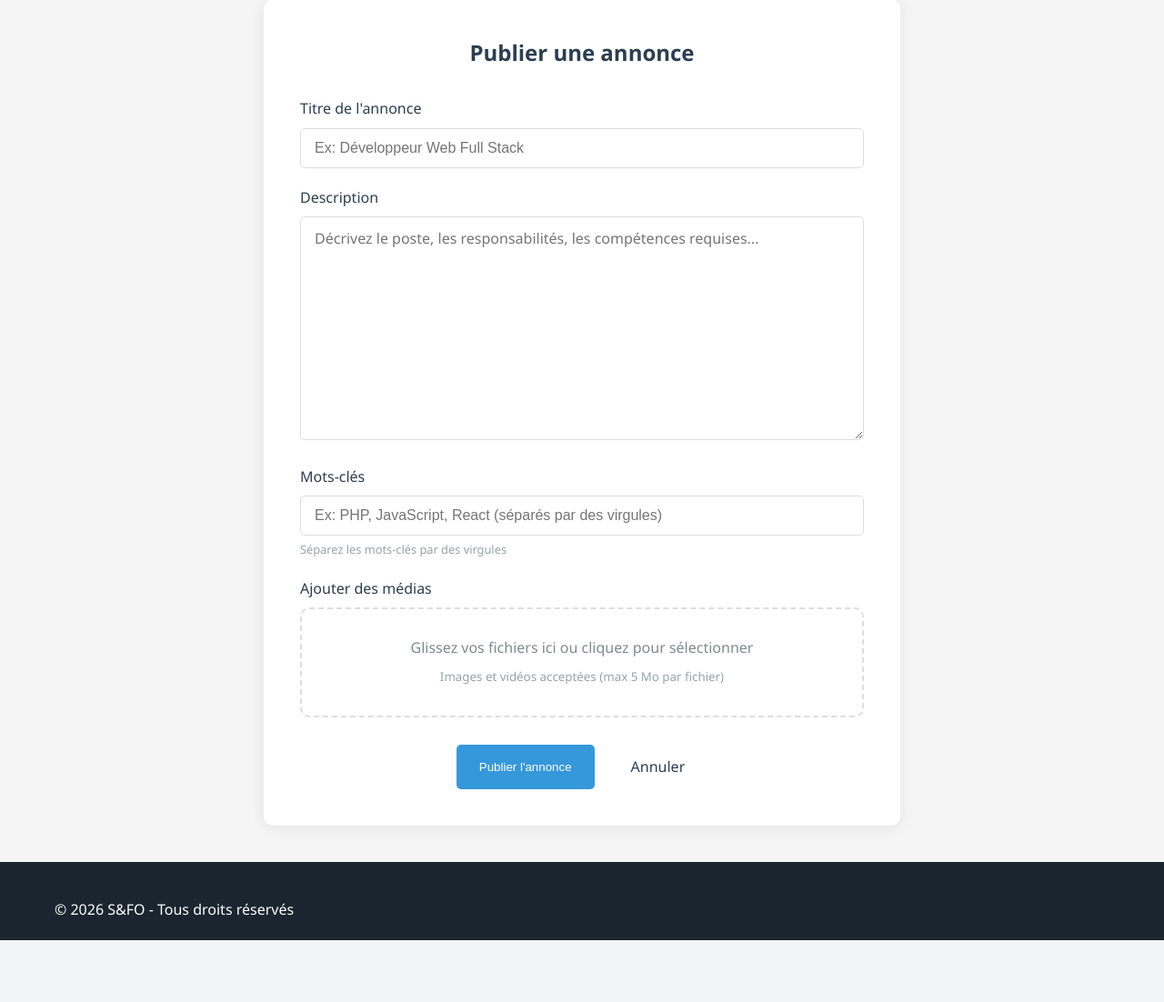
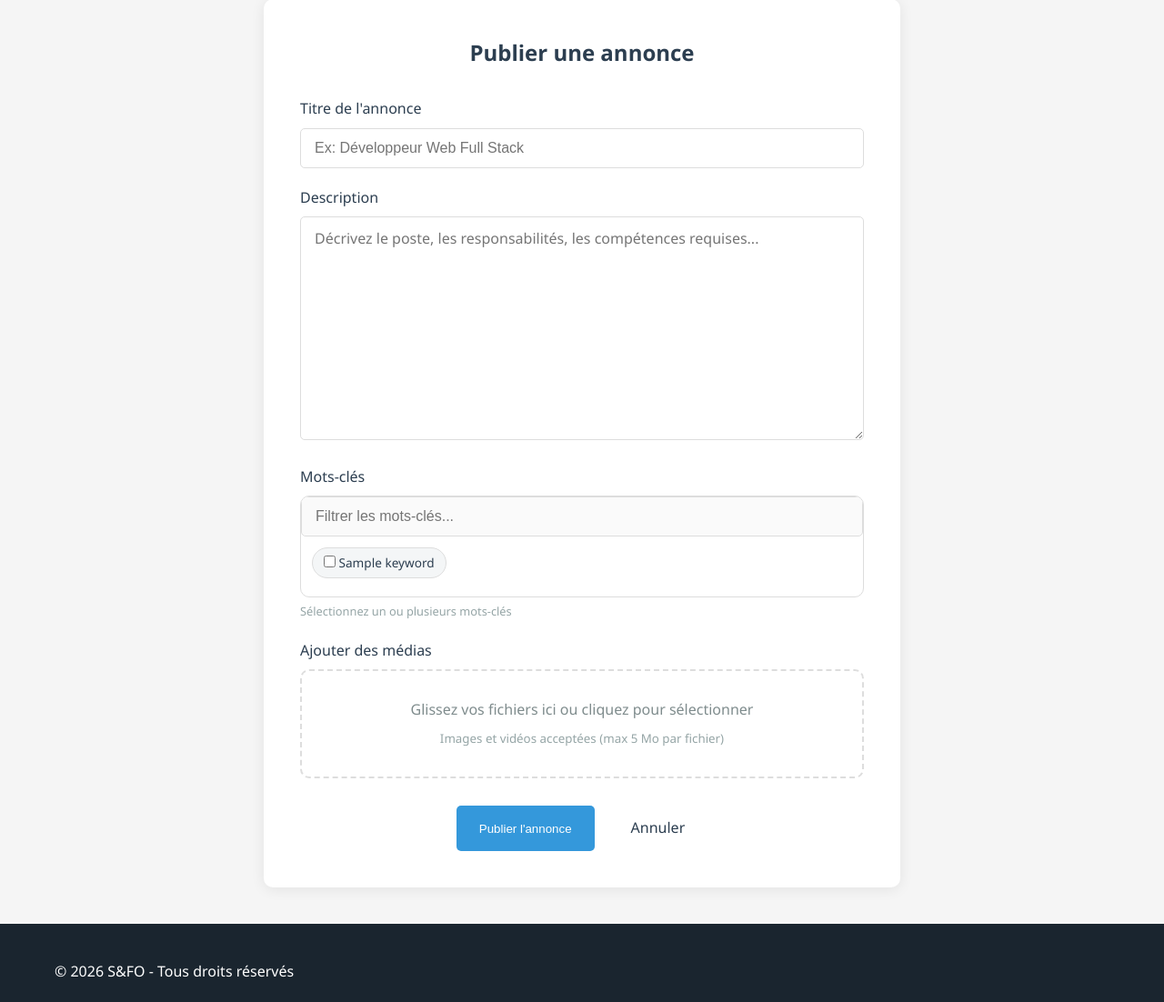
Before and after one commit to Maxime-jn/TPI_Search-Find_JOB, a PHP site: template views/annonce_add.php in a window 1280 px wide. Shown: the part 186-1288 px from the top of the page at 91% size. Before the commit the page ends 1220 px from the top, so only its background shows below. Run offline with PHP 8.4, Linux system fonts and the light colour scheme; the template is opened without the code that fills it: most values are stand-ins (such as "Sample title", 1, 10 or a date in 2020); data that the repository does not hold is empty.

Commit message:
Ajout de la gestion des mots-clés pour les annonces, y compris l'ajout, la suppression et l'affichage des mots-clés associés. Mise à jour des contrôleurs, des modèles et des vues pour intégrer cette fonctionnalité

```diff
--- a/public/css/style.css
+++ b/public/css/style.css
@@ -787,6 +787,95 @@ main {
     font-size: 0.8rem;
 }
 
+.keywords-wrapper {
+    border: 1px solid #ddd;
+    border-radius: 10px;
+    overflow: hidden;
+    margin-top: 8px;
+}
+
+.keywords-search {
+    width: 100%;
+    padding: 10px 14px;
+    border: none;
+    border-bottom: 1px solid #ddd;
+    font-size: 0.9rem;
+    outline: none;
+    background: #fafafa;
+    box-sizing: border-box;
+}
+
+.keywords-search:focus {
+    background: #fff;
+    border-bottom-color: #3498db;
+}
+
+.keywords-checkboxes {
+    display: flex;
+    flex-wrap: wrap;
+    gap: 8px;
+    padding: 12px;
+    max-height: 200px;
+    overflow-y: auto;
+    scrollbar-width: thin;
+    scrollbar-color: #ccc transparent;
+}
+
+.keywords-checkboxes::-webkit-scrollbar {
+    width: 5px;
+}
+
+.keywords-checkboxes::-webkit-scrollbar-track {
+    background: transparent;
+}
+
+.keywords-checkboxes::-webkit-scrollbar-thumb {
+    background: #ccc;
+    border-radius: 10px;
+}
+
+.keyword-checkbox {
+    display: flex;
+    align-items: center;
+    gap: 6px;
+    background: #f4f6f7;
+    border: 1px solid #ddd;
+    border-radius: 20px;
+    padding: 5px 12px;
+    cursor: pointer;
+    font-size: 0.85rem;
+    transition: background 0.2s, border-color 0.2s, color 0.2s;
+    user-select: none;
+}
+
+.keyword-checkbox:hover {
+    background: #e8f4fd;
+    border-color: #3498db;
+}
+
+.keyword-checkbox:has(input:checked) {
+    background: #3498db;
+    border-color: #2980b9;
+    color: #fff;
+}
+
+.keyword-checkbox input[type="checkbox"] {
+    width: auto;
+    margin: 0;
+    accent-color: #fff;
+}
+
+.keywords-count {
+    font-size: 0.8rem;
+    color: #3498db;
+    margin-top: 5px;
+    display: none;
+}
+
+.keywords-count.visible {
+    display: block;
+}
+
 .file-upload-area {
     border: 2px dashed #ddd;
     border-radius: 10px;
--- a/views/annonce_add.php
+++ b/views/annonce_add.php
@@ -6,7 +6,7 @@
 
         <div class="ad-form-card">
             <h2>Publier une annonce</h2>
-            <form action="/annonces/ajouter" method="POST">
+            <form action="/annonces/ajouter" method="POST" enctype="multipart/form-data">
                 <div class="form-group">
                     <label for="title">Titre de l'annonce</label>
                     <input type="text" id="title" name="title" placeholder="Ex: Développeur Web Full Stack" required>
@@ -20,11 +20,46 @@
                 </div>
 
                 <div class="form-group">
-                    <label for="keywords">Mots-clés</label>
-                    <input type="text" id="keywords" name="keywords"
-                        placeholder="Ex: PHP, JavaScript, React (séparés par des virgules)">
-                    <small class="form-hint">Séparez les mots-clés par des virgules</small>
+                    <label>Mots-clés</label>
+                    <div class="keywords-wrapper">
+                        <input type="search" class="keywords-search" id="keywordsFilter" placeholder="Filtrer les mots-clés...">
+                        <div class="keywords-checkboxes" id="keywordsList">
+                            <?php foreach ($keywords as $keyword): ?>
+                                <label class="keyword-checkbox">
+                                    <input type="checkbox" name="keywords[]" value="<?= htmlspecialchars($keyword->idKeywords) ?>">
+                                    <?= htmlspecialchars($keyword->name) ?>
+                                </label>
+                            <?php endforeach; ?>
+                        </div>
+                    </div>
+                    <small class="form-hint keywords-count" id="keywordsCount"></small>
+                    <small class="form-hint">Sélectionnez un ou plusieurs mots-clés</small>
                 </div>
+
+                <script>
+                    const filter = document.getElementById('keywordsFilter');
+                    const list   = document.getElementById('keywordsList');
+                    const count  = document.getElementById('keywordsCount');
+
+                    function updateCount() {
+                        const checked = list.querySelectorAll('input:checked').length;
+                        if (checked > 0) {
+                            count.textContent = checked + ' mot(s)-clé(s) sélectionné(s)';
+                            count.classList.add('visible');
+                        } else {
+                            count.classList.remove('visible');
+                        }
+                    }
+
+                    filter.addEventListener('input', () => {
+                        const val = filter.value.toLowerCase();
+                        list.querySelectorAll('.keyword-checkbox').forEach(label => {
+                            label.style.display = label.textContent.trim().toLowerCase().includes(val) ? '' : 'none';
+                        });
+                    });
+
+                    list.addEventListener('change', updateCount);
+                </script>
 
                 <div class="form-group">
                     <label for="media">Ajouter des médias</label>
```
Also changed, not shown: sql/sfo.sql (+33 -0 lines), src/controller/adsCTRL.php (+94 -3 lines), src/model/Ads.php (+56 -27 lines), src/model/Keywords.php (added, +43 -0 lines), src/route.php (+7 -0 lines), views/annonce_detail.php (+20 -15 lines), README.md, public/index.php (line endings or trailing spaces), src/controller/baseCTRL.php (line endings or trailing spaces), 2 other files.
